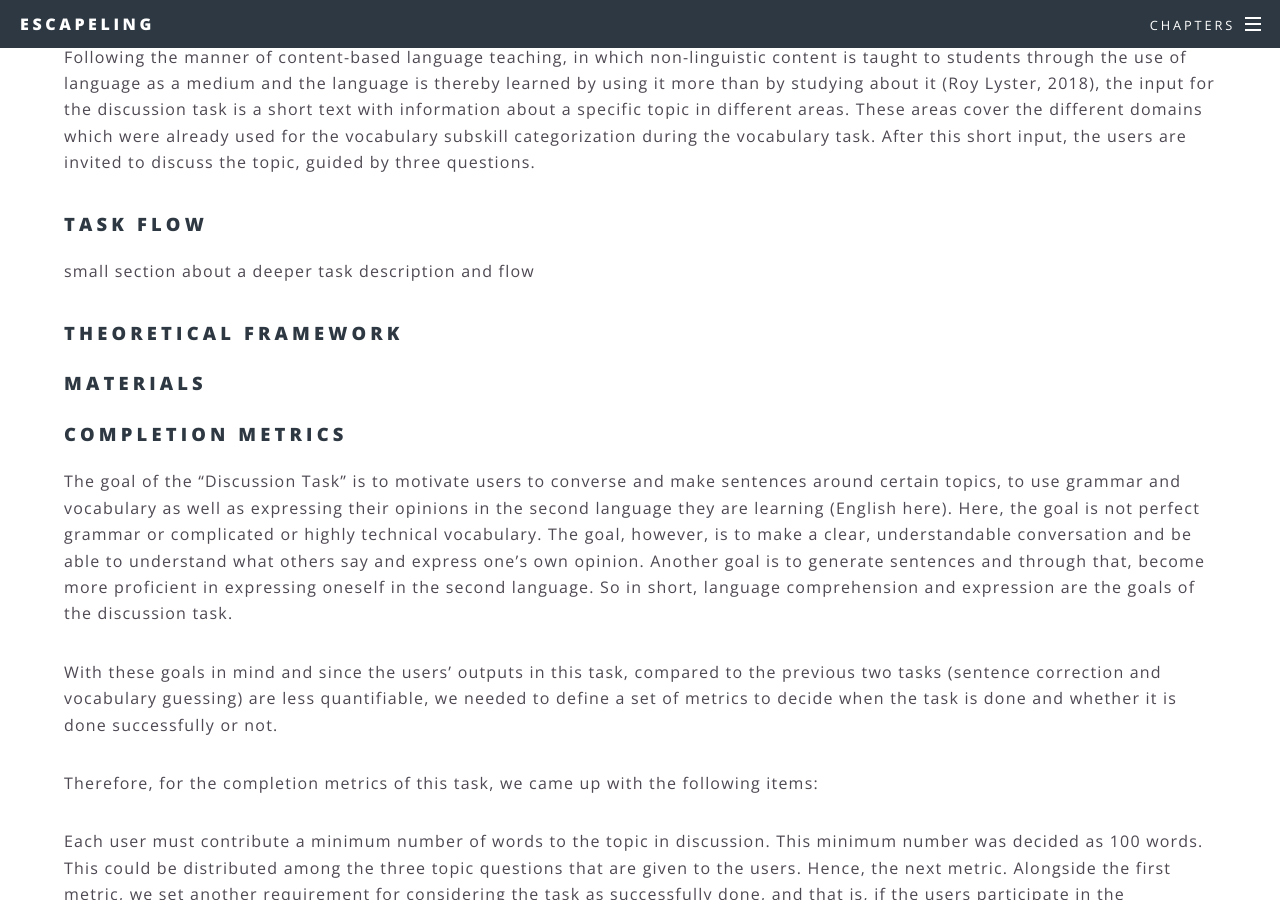
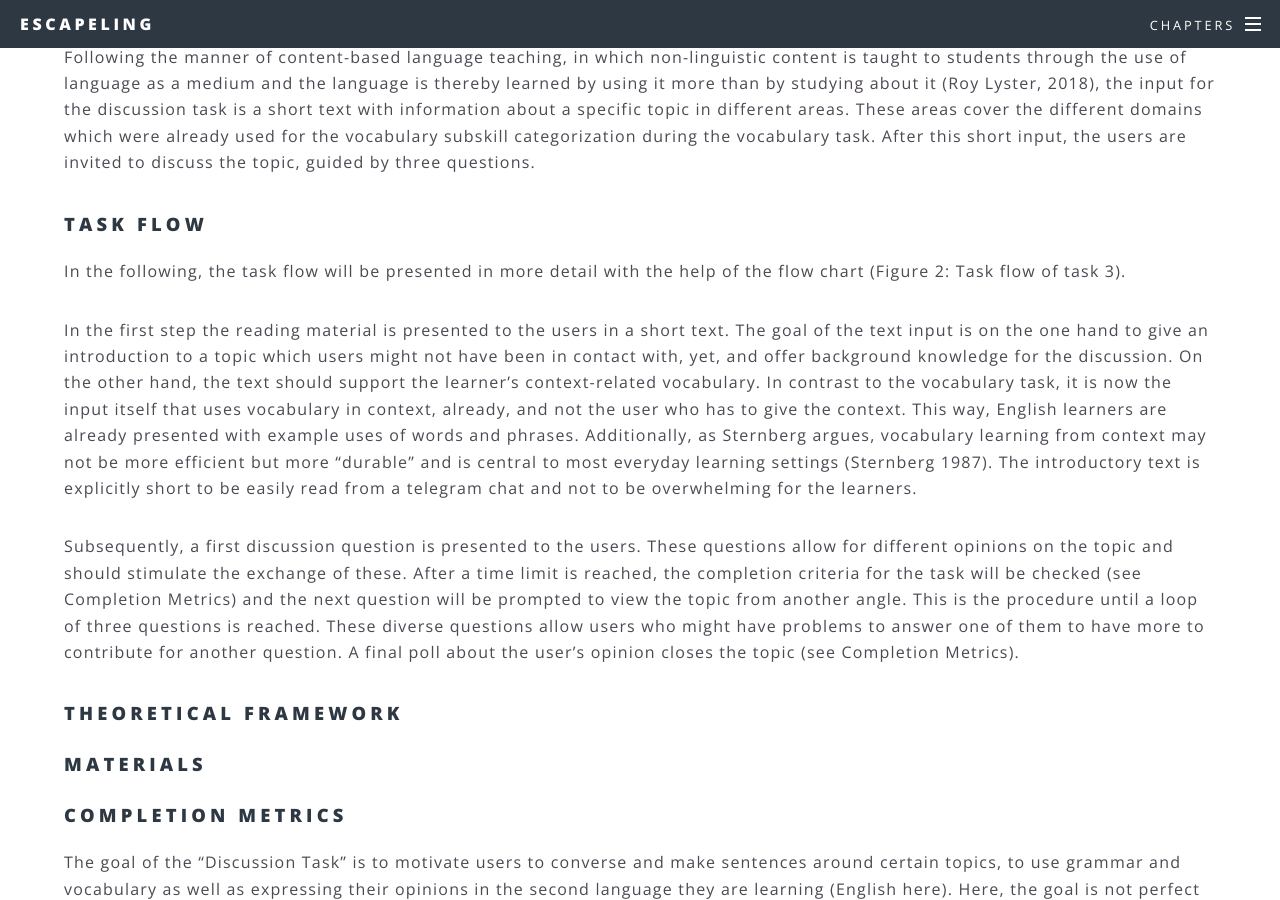
Before and after one commit to ALLUOS/ALLUOS.github.io, a Jekyll site: the page built from _posts/2020-05-03-design.md, in a window 1280 px wide and 900 px high, scrolled down 7837 px. Built offline with Jekyll 4.4.1, drawn with Linux system fonts in a browser that asks for light colours.

Commit message:
added task flow description (task 3)

```diff
--- a/_posts/2020-05-03-design.md
+++ b/_posts/2020-05-03-design.md
@@ -119,7 +119,12 @@ As communicative competence of the learners is the main requested outcome of thi
 Following the manner of content-based language teaching, in which non-linguistic content is taught to students through the use of language as a medium and the language is thereby learned by using it more than by studying about it (Roy Lyster, 2018), the input for the discussion task is a short text with information about a specific topic in different areas. These areas cover the different domains which were already used for the vocabulary subskill categorization during the vocabulary task. After this short input, the users are invited to discuss the topic, guided by three questions.
 
 ### Task Flow
-small section about a deeper task description and flow
+
+In the following, the task flow will be presented in more detail with the help of the flow chart (Figure 2: Task flow of task 3).
+
+In the first step the reading material is presented to the users in a short text. The goal of the text input is on the one hand to give an introduction to a topic which users might not have been in contact with, yet, and offer background knowledge for the discussion. On the other hand, the text should support the learner’s context-related vocabulary. In contrast to the vocabulary task, it is now the input itself that uses vocabulary in context, already, and not the user who has to give the context. This way, English learners are already presented with example uses of words and phrases. Additionally, as Sternberg argues, vocabulary learning from context may not be more efficient but more “durable” and is central to most everyday learning settings (Sternberg 1987). The introductory text is explicitly short to be easily read from a telegram chat and not to be overwhelming for the learners.
+
+Subsequently, a first discussion question is presented to the users. These questions allow for different opinions on the topic and should stimulate the exchange of these. After a time limit is reached, the completion criteria for the task will be checked (see Completion Metrics) and the next question will be prompted to view the topic from another angle. This is the procedure until a loop of three questions is reached. These diverse questions allow users who might have problems to answer one of them to have more to contribute for another question. A final poll about the user’s opinion closes the topic (see Completion Metrics).
 
 ### Theoretical framework
 
```
